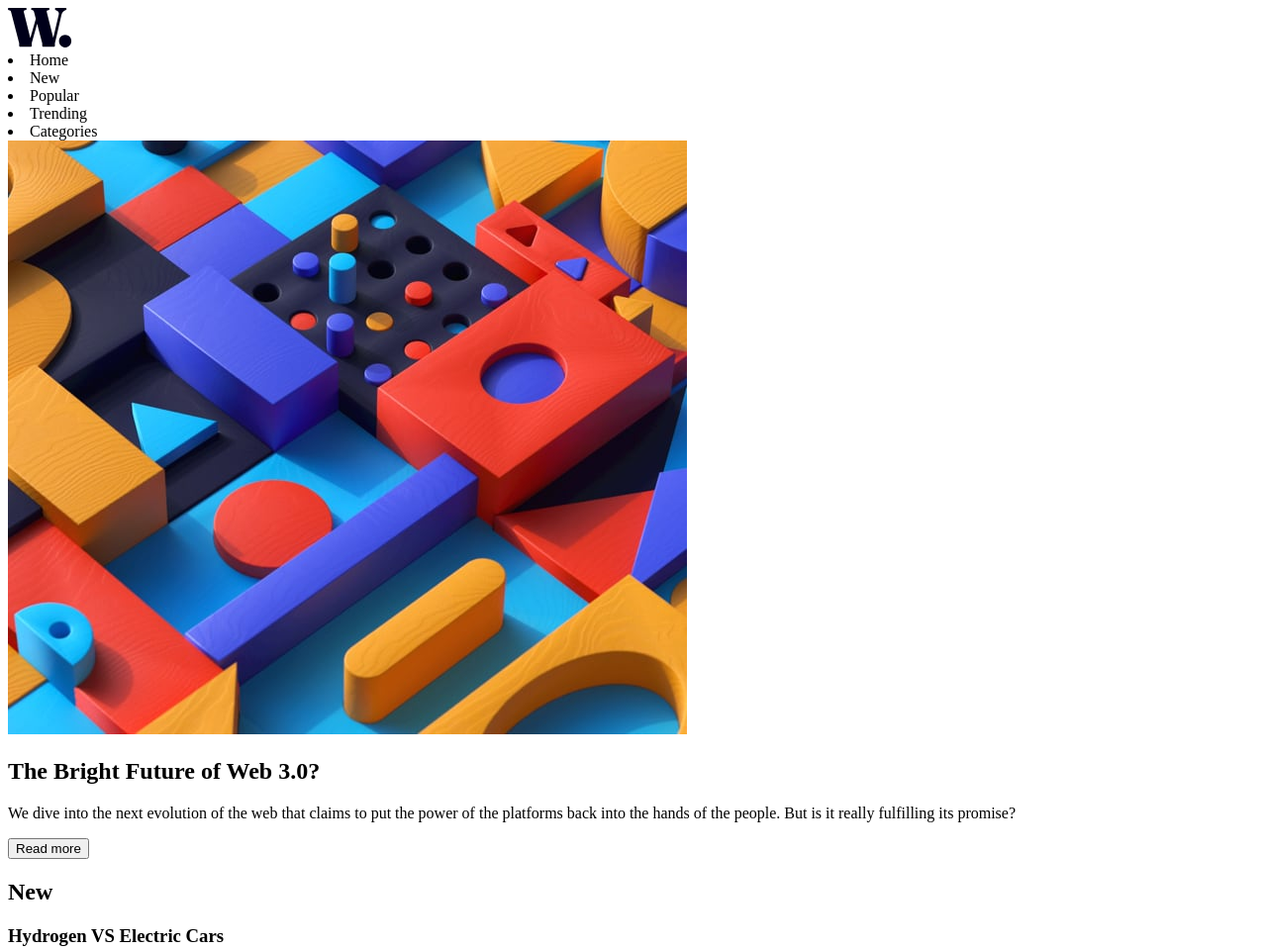
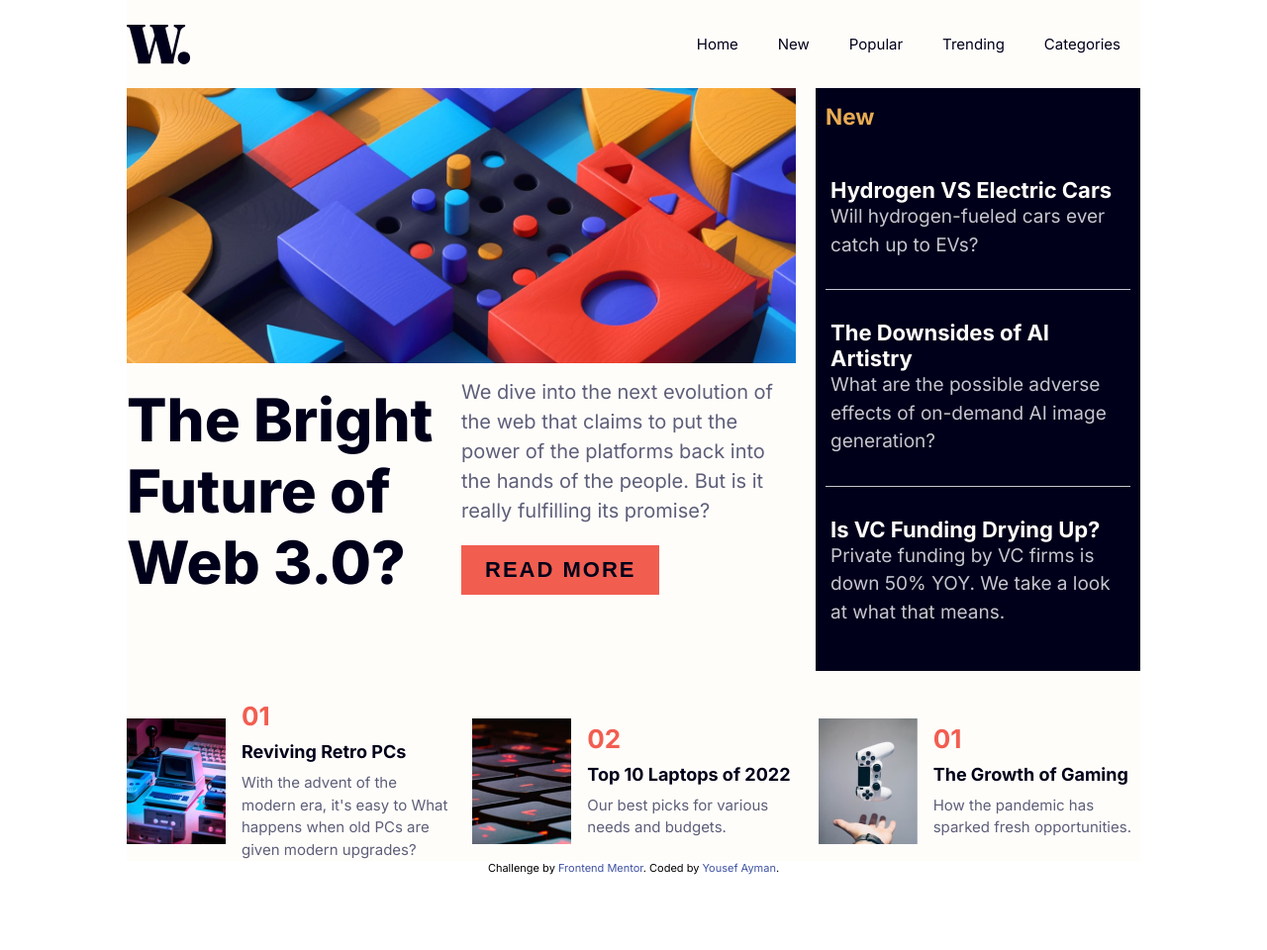
Before and after one commit to Yussif20/news-homepage, a plain HTML site: page index.html in a window 1280 px wide. Shown: the top 960 px of the page at 99% size. After the commit the page ends 884 px from the top, so only its background shows below. Drawn offline with Linux system fonts and the light colour scheme.

Commit message:
adding the styles desktop version

```diff
--- a/index.html
+++ b/index.html
@@ -3,54 +3,50 @@
   <head>
     <meta charset="UTF-8" />
     <meta name="viewport" content="width=device-width, initial-scale=1.0" />
-    <!-- displays site properly based on user's device -->
-
     <link
       rel="icon"
       type="image/png"
       sizes="32x32"
-      href="./assets/images/favicon-32x32.png"
+      href="./images/favicon-32x32.png"
     />
-
+    <link
+      href="https://fonts.googleapis.com/css2?family=Inter:wght@400;700;800&display=swap"
+      rel="stylesheet"
+    />
     <title>Frontend Mentor | News homepage</title>
-
-    <!-- Feel free to remove these styles or customise in your own stylesheet 👍 -->
-    <style>
-      .attribution {
-        font-size: 11px;
-        text-align: center;
-      }
-      .attribution a {
-        color: hsl(228, 45%, 44%);
-      }
-    </style>
+    <link rel="stylesheet" href="./styles/styles.css" />
   </head>
   <body>
     <div class="container">
-      <header>
-        <img src="assets/images/logo.svg" alt="logo picture" />
+      <header class="header">
+        <img src="./images/logo.svg" alt="logo picture" />
         <div class="burger-menu">
           <div></div>
           <div></div>
           <div></div>
         </div>
-        <nav class="header__nav">
-          <li>Home</li>
-          <li>New</li>
-          <li>Popular</li>
-          <li>Trending</li>
-          <li>Categories</li>
-        </nav>
+        <ul class="header__nav">
+          <li><a href="#home">Home</a></li>
+          <li><a href="#new">New</a></li>
+          <li><a href="#popular">Popular</a></li>
+          <li><a href="#trending">Trending</a></li>
+          <li><a href="#categories">Categories</a></li>
+        </ul>
       </header>
+      <div class="sections-container">
         <section class="hero">
-        <img src="./assets/images/image-web-3-mobile.jpg" alt="" />
-        <h1 class="hero__heading">The Bright Future of Web 3.0?</h1>
+          <img src="./images/image-web-3-desktop.jpg" alt="" />
+          <div class="hero__info">
+            <h1 class="hero__info-heading">The Bright Future of Web 3.0?</h1>
+            <div class="hero__info-text">
               <p>
-          We dive into the next evolution of the web that claims to put the
-          power of the platforms back into the hands of the people. But is it
-          really fulfilling its promise?
+                We dive into the next evolution of the web that claims to put
+                the power of the platforms back into the hands of the people.
+                But is it really fulfilling its promise?
               </p>
               <button>Read more</button>
+            </div>
+          </div>
         </section>
         <section class="articles">
           <h2>New</h2>
@@ -68,28 +64,25 @@
           <div class="article">
             <h3>Is VC Funding Drying Up?</h3>
             <p>
-            Private funding by VC firms is down 50% YOY. We take a look at what
-            that means.
+              Private funding by VC firms is down 50% YOY. We take a look at
+              what that means.
             </p>
           </div>
         </section>
         <section class="posts">
           <div class="post">
-          <img src="assets/images/image-retro-pcs.jpg" alt="retro pcs image" />
+            <img src="./images/image-retro-pcs.jpg" alt="retro pcs image" />
             <div class="post__text">
               <h3>01</h3>
               <h4>Reviving Retro PCs</h4>
               <p>
-              With the advent of the modern era, it's easy to What happens when
-              old PCs are given modern upgrades?
+                With the advent of the modern era, it's easy to What happens
+                when old PCs are given modern upgrades?
               </p>
             </div>
           </div>
           <div class="post">
-          <img
-            src="assets/images/image-top-laptops.jpg"
-            alt="top laptops image"
-          />
+            <img src="./images/image-top-laptops.jpg" alt="top laptops image" />
             <div class="post__text">
               <h3>02</h3>
               <h4>Top 10 Laptops of 2022</h4>
@@ -97,10 +90,7 @@
             </div>
           </div>
           <div class="post">
-          <img
-            src="assets/images/image-gaming-growth.jpg"
-            alt="retro pcs image"
-          />
+            <img src="./images/image-gaming-growth.jpg" alt="retro pcs image" />
             <div class="post__text">
               <h3>01</h3>
               <h4>The Growth of Gaming</h4>
@@ -108,6 +98,7 @@
             </div>
           </div>
         </section>
+      </div>
     </div>
     <div class="attribution">
       Challenge by
--- /dev/null
+++ b/styles.scss
@@ -0,0 +1,183 @@
+/* Variables */
+:root {
+  --color-soft-orange: hsl(35, 77%, 62%);
+  --color-soft-red: hsl(5, 85%, 63%);
+  --color-off-white: hsl(36, 100%, 99%);
+  --color-grayish-blue: hsl(233, 8%, 79%);
+  --color-dark-grayish-blue: hsl(236, 13%, 42%);
+  --color-very-dark-blue: hsl(240, 100%, 5%);
+}
+
+/* CSS Reset */
+
+* {
+  padding: 0;
+  margin: 0;
+}
+*,
+*::before,
+*::after {
+  box-sizing: border-box;
+}
+html {
+  font-size: 62.5%;
+}
+img {
+  max-width: 100%;
+}
+button {
+  cursor: pointer;
+  border: none;
+}
+ul,
+ol,
+nav {
+  list-style: none;
+}
+a {
+  text-decoration: none;
+}
+/* .global styles */
+body {
+  font-family: "Inter", sans-serif;
+  font-size: 1.5rem;
+}
+.container {
+  max-width: 80%;
+  margin: 0 auto;
+  background-color: var(--color-off-white);
+}
+
+.sections-container {
+  display: grid;
+  grid-template-columns: repeat(3, 1fr);
+  column-gap: 2rem;
+  row-gap: 3rem;
+}
+/* Header */
+.header {
+  display: flex;
+  justify-content: space-between;
+  align-items: center;
+  padding: 1.5rem 0;
+  .burger-menu {
+    display: none;
+  }
+  &__nav {
+    display: flex;
+    li {
+      padding: 2rem;
+      a {
+        color: var(--color-very-dark-blue);
+        transition: 0.3s ease-in-out;
+        &:hover {
+          color: var(--color-soft-red);
+        }
+      }
+    }
+  }
+}
+//  Hero
+.hero {
+  grid-column: 1/3;
+  &__info {
+    display: flex;
+    align-items: center;
+    &-heading {
+      flex: 1;
+      font-weight: 800;
+      font-size: 6rem;
+      color: var(--color-very-dark-blue);
+    }
+    &-text {
+      flex: 1;
+      p {
+        font-size: 2rem;
+        line-height: 1.5;
+        color: var(--color-dark-grayish-blue);
+        margin-top: 1rem;
+      }
+      button {
+        background-color: var(--color-soft-red);
+        color: var(--color-very-dark-blue);
+        font-size: 2.2rem;
+        font-weight: 700;
+        letter-spacing: 2px;
+        padding: 1.2rem 2.4rem;
+        text-transform: uppercase;
+        margin: 2rem 0;
+        transition: 0.3s ease;
+        &:hover {
+          background-color: var(--color-very-dark-blue);
+          color: var(--color-soft-orange);
+        }
+      }
+    }
+  }
+}
+//  Articles
+.articles {
+  padding: 1.5rem 1rem;
+  background-color: var(--color-very-dark-blue);
+  color: var(--color-off-white);
+  grid-column: 3/4;
+  h2 {
+    color: var(--color-soft-orange);
+    font-weight: semi-bold;
+    margin-bottom: 1.8rem;
+  }
+  .article {
+    padding: 3rem 0.5rem;
+
+    &:not(:last-of-type) {
+      border-bottom: 1px solid var(--color-grayish-blue);
+    }
+    h3 {
+      font-size: 2.2rem;
+    }
+    p {
+      font-size: 1.9rem;
+      color: var(--color-grayish-blue);
+      line-height: 1.5;
+    }
+  }
+}
+// Posts
+.posts {
+  display: flex;
+  grid-column: 1/-1;
+  align-items: center;
+  justify-content: center;
+  gap: 2.4rem;
+  .post {
+    flex: 1;
+    display: flex;
+    align-items: center;
+    gap: 1.6rem;
+    img {
+      width: 10rem;
+    }
+    h3 {
+      font-size: 2.6rem;
+      color: var(--color-soft-red);
+      font-weight: bold;
+    }
+    h4 {
+      font-size: 1.8rem;
+      font-weight: bold;
+      color: var(--color-very-dark-blue);
+      margin: 1rem 0;
+    }
+    p {
+      color: var(--color-dark-grayish-blue);
+      line-height: 1.5;
+    }
+  }
+}
+.attribution {
+  font-size: 11px;
+  text-align: center;
+}
+.attribution a {
+  color: hsl(228, 45%, 44%);
+}
```
Also changed, not shown: assets/fonts/Inter-VariableFont_slnt,wght.ttf (deleted), assets/fonts/README.txt (deleted), assets/fonts/static/Inter-Bold.ttf (deleted), assets/fonts/static/Inter-ExtraBold.ttf (deleted), assets/fonts/static/Inter-Regular.ttf (deleted), images/favicon-32x32.png (renamed from assets/images/favicon-32x32.png), images/icon-menu-close.svg (renamed from assets/images/icon-menu-close.svg), images/icon-menu.svg (renamed from assets/images/icon-menu.svg), images/image-gaming-growth.jpg (renamed from assets/images/image-gaming-growth.jpg), images/image-retro-pcs.jpg (renamed from assets/images/image-retro-pcs.jpg), images/image-top-laptops.jpg (renamed from assets/images/image-top-laptops.jpg), images/image-web-3-desktop.jpg (renamed from assets/images/image-web-3-desktop.jpg), images/image-web-3-mobile.jpg (renamed from assets/images/image-web-3-mobile.jpg), images/logo.svg (renamed from assets/images/logo.svg), 1 more files, 2 other files. Lines whose indentation alone changed are shown as unchanged.
